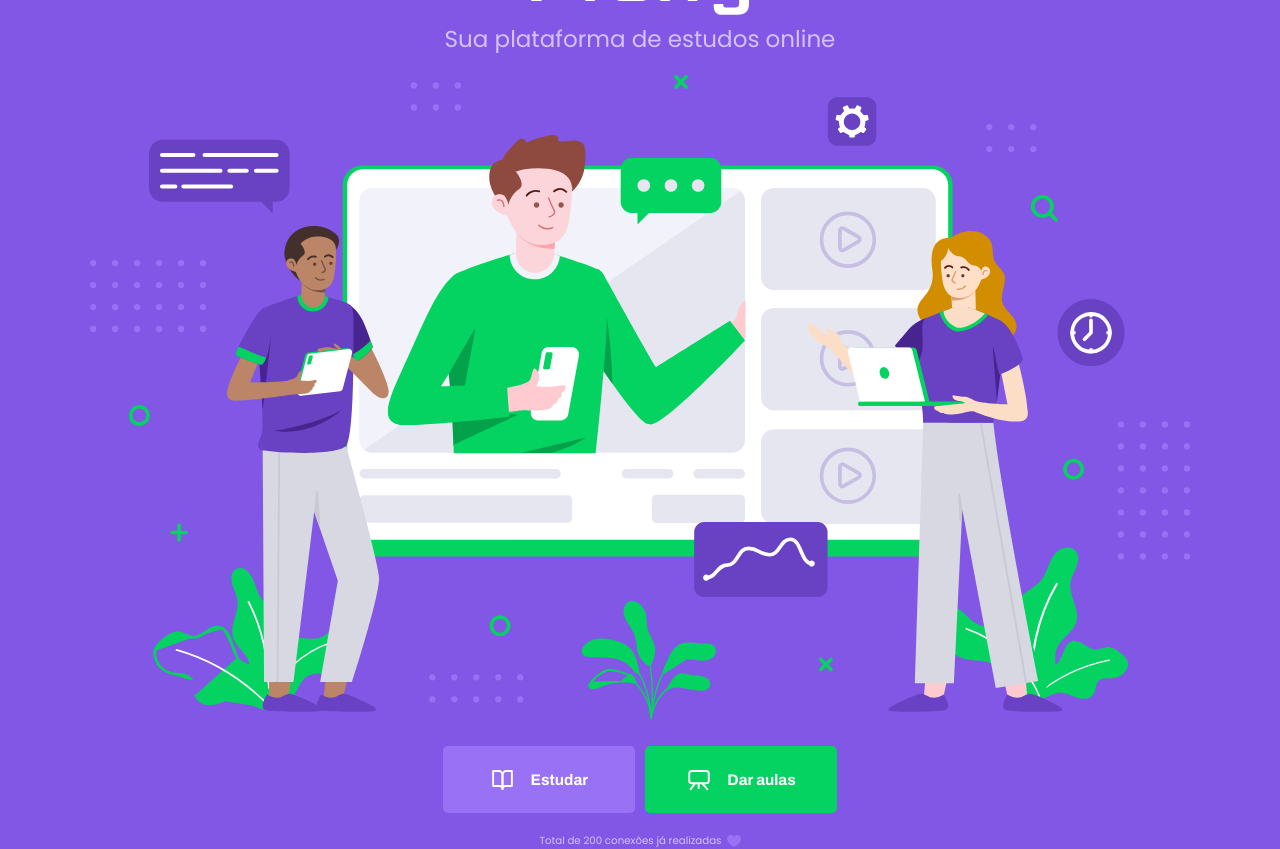
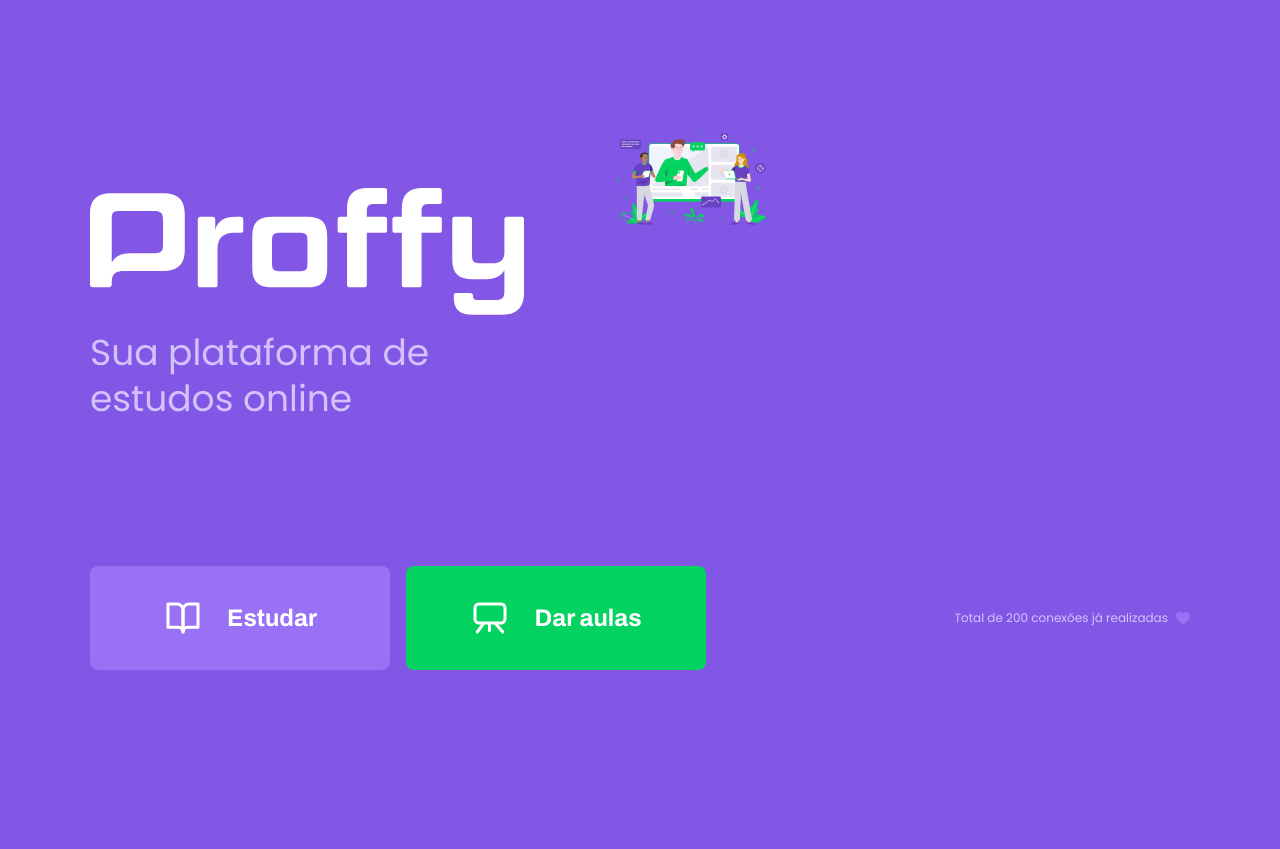
Before and after one commit to wenderson1/Bootcamp-Discovery, a plain HTML site: page index.html in a window 1280 px wide. After the commit the page ends 800 px from the top, so only its background shows below. Drawn offline with Linux system fonts and the light colour scheme.

Commit message:
Feita metade da aula 2, necessita arrumar a img proffy

```diff
--- a/index.html
+++ b/index.html
@@ -18,20 +18,22 @@
             <h2>Sua plataforma de estudos online</h2>
         </div>
 
-        <img class="hero-image" src="/images/landing.svg" alt="Plataforma de estudos">
+        <img class="hero-image" src="/images/landing.svg" alt="Plataforma de Estudos">
+
+
 
         <div class="buttons-container">
             <a class="study" href="/study.html">
-                <img src="/images/icons/study.svg" alt="Estudar"> Estudar
+                <img src="/images/icons/study.svg" alt="Estudar">Estudar
             </a>
 
-            <a href="/give-classes.html" class="give-classes">
-                <img src="/images/icons/give-classes.svg" alt="Dar aulas"> Dar aulas
+            <a class="give-classes" href="/give-classes.html">
+                <img src="/images/icons/give-classes.svg" alt="Dar aulas">Dar aulas
             </a>
         </div>
         <p class="total-connections">
             Total de 200 conexões já realizadas
-            <img src="/images/icons/purple-heart.svg" alt="Coração roxo">
+            <img src="/images/icons/purple-heart.svg" alt="Coração Roxo">
         </p>
     </div>
 </body>
--- a/styles/main.css
+++ b/styles/main.css
@@ -61,7 +61,15 @@ textarea {
 
 #container {
     width: 90vw;
+    /*width da view port*/
     max-width: 700px;
+}
+
+@media (min-width: 700px) {
+     :root {
+        font-size: 62.5%;
+        /*todo 1 rem vai ser relativo a 10 px*/
+    }
 }
 
 
--- a/styles/partials/page-landing.css
+++ b/styles/partials/page-landing.css
@@ -1,8 +1,3 @@
-:root {
-    font-size: 40%;
-    /*Modificar as medidas em rem*/
-}
-
                              #page-landing {
                                  background: var(--color-primary);
                              }
@@ -37,23 +32,24 @@
                                  margin: 3.2rem 0;
                              }
 
-.buttons-container a img {
-    width: 4rem;
-    margin-right: 2.4rem;
-}
-
                              .buttons-container a {
                                  width: 30rem;
                                  height: 10.4rem;
                                  border-radius: 0.8rem;
+                                 /* da uma apresentação de arrendondamento dos botoes*/
                                  margin-right: 1.6rem;
                                  font: 700 2.4rem Archivo;
                                  display: flex;
                                  align-items: center;
                                  justify-content: center;
                                  text-decoration: none;
-    transition: brackground 0.5s;
                                  color: var(--color-button-text);
+                                 transition: background 0.2s;
+                             }
+
+                             .buttons-container a img {
+                                 width: 4rem;
+                                 margin-right: 2.4rem;
                              }
 
                              .buttons-container a.study {
@@ -64,17 +60,17 @@
                                  background: var(--color-primary-light);
                              }
 
+                             .buttons-container a.give-classes:hover {
+                                 background: var(--color-secondary-dark);
+                             }
+
                              .buttons-container a.give-classes {
-    background-color: var(--color-secondary);
+                                 background: var(--color-secondary);
                                  margin-right: 0;
                              }
 
-.buttons-container a.give-classes:hover {
-    background-color: var(--color-secondary-dark);
-}
-
                              .total-connections {
-    font: 1.8rem;
+                                 font-size: 1.8rem;
                                  display: flex;
                                  align-items: center;
                                  justify-content: center;
@@ -83,9 +79,46 @@
                              .total-connections img {
                                  margin-left: 0.8rem;
                              }
+                             /*uma regra css que so vai ser aplicada quando cumprir um certo padrao*/
 
-@media (min-width:1100px) {
+                             @media (max-width:699px) {
+                                  :root {
+                                     font-size: 40%;
+                                     /*modificar medidas em rem*/
+                                 }
+                             }
+
+                             @media (min-width: 1100px) {
                                  #page-landing #container {
                                      max-width: 1100px;
+                                     display: grid;
+                                     grid-template-columns: 2fr 1fr 2fr;
+                                     grid-template-rows: 350px 1fr;
+                                     grid-template-areas: "proffy image img" "button button texting";
+                                     column-gap: 87px;
+                                     row-gap: 86px;
+                                 }
+                                 .logo-container {
+                                     grid-area: proffy;
+                                     text-align: initial;
+                                     align-self: center;
+                                     margin: 0;
+                                 }
+                                 .logo-container img {
+                                     height: 100%;
+                                 }
+                                 .hero-image {
+                                     grid-area: image;
+                                     width: 100%;
+                                 }
+                                 .buttons-container {
+                                     grid-area: button;
+                                     justify-content: flex-start;
+                                     margin: 0;
+                                 }
+                                 .total-connections {
+                                     grid-area: texting;
+                                     justify-self: end;
+                                     font-size: 1.2rem;
                                  }
                              }
```
Also changed, not shown: anotações.txt (added, +9 -0 lines), study.html (added, +68 -0 lines), styles/partials/page-study.css (added, +8 -0 lines). Lines whose indentation alone changed are shown as unchanged.
